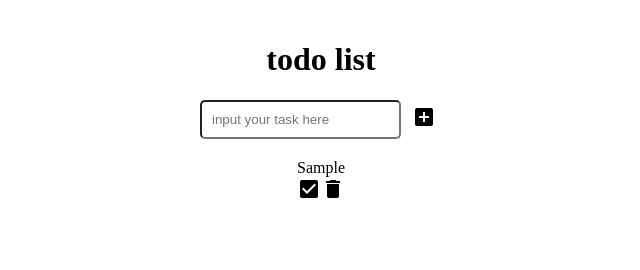
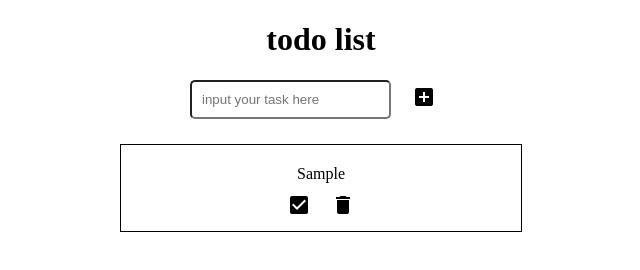
Before and after one commit to codeprospect/todo, a plain HTML site: page index.html in a window 1280 px wide. Both pictures are taken after typing "Sample" into the empty fields and a click on the button "add_box". Shown: the whole page, without its empty margins (319-959 px from the left). Drawn offline with Linux system fonts and the light colour scheme.

Commit message:
converted the div containing tasks into a list and added some styling

```diff
--- a/css/styles.css
+++ b/css/styles.css
@@ -10,14 +10,15 @@ body {
   padding: 10px 20px;
   border-radius: 5px;
   transition: 0.8s;
-  visibility: hidden;
+  display: none;
 }
 
 .message.error {
   background-color: pink;
   border: 2px solid red;
   transition-timing-function: ease-in;
-  visibility: visible;
+  display: flex;
+  justify-content: center;
 }
 
 .container {
@@ -70,9 +71,12 @@ button:focus, input:focus {
 .task-name {
   width: 100%;
   text-align: center;
+  margin: 10px 0px;
 }
 
-
+.material-icons {
+  margin: 0px 10px;
+}
 
 #delete:hover, #cross:hover {
   cursor: pointer;
@@ -90,6 +94,33 @@ button:focus, input:focus {
   color: green;
 }
 
+ul {
+  margin: 0px;
+  padding: 0px;
+  display: flex;
+  justify-content: center;
+  flex-direction: column;
+  align-items: center;
+}
+
+ul li {
+  list-style: none;
+  border: 1px solid black;
+  display: flex;
+  justify-content: center;
+  flex-direction: column;
+  align-items: center;
+  padding: 10px 0px;
+  /* border-radius: 5px; */
+  width: 100%;
+  margin: 5px;
+  transition: all 0.5s ease;
+}
+
+li.done {
+  background-color: #E4F3D8;
+}
+
 @@media only screen and (max-width: 600px) {
   body {
     margin: 5px;
--- a/index.html
+++ b/index.html
@@ -24,9 +24,9 @@
           <i class="material-icons">add_box</i>
         </button>
       </form>
-      <div id="tasks" class="tasks">
+      <ul id="tasks" class="tasks">
 
-      </div>
+      </ul>
       </div>
     </div>
   </body>
--- a/js/script.js
+++ b/js/script.js
@@ -10,6 +10,8 @@ const input = document.querySelector('input');
 const form = document.getElementById('form');
 const taskContainer = document.getElementById('tasks');
 let counter = 0;
+
+//creating a new list item
 
 form.addEventListener('submit', (e) => {
   e.preventDefault();
@@ -32,9 +34,14 @@ const createNewTask = () => {
   } else {
     removeError();
 
-    newCard(newTask, counter, taskContainer);
+    const listItem = document.createElement('li');
 
-    newButtons(counter, taskContainer);
+    newCard(newTask, counter, listItem);
+
+    newButtons(counter, listItem);
+
+    taskContainer.appendChild(listItem);
+
   }
 
 };
@@ -48,7 +55,8 @@ window.addEventListener('click', (e) => {
     //getting the task with the same id as the button
     const taskCrossed = document.getElementById(e.srcElement.id);
     taskCrossed.classList.toggle('cross');
-    taskCrossed.classList.toggle('green');
+    const parent = taskCrossed.parentElement;
+    parent.classList.toggle('done');
   }
 
   //checking if the button clicked is the delete button
@@ -56,11 +64,7 @@ window.addEventListener('click', (e) => {
     //getting the task with the same id as the button
     const taskDeleted = document.getElementById(e.srcElement.id);
     // getting the parent node of the button clicked
-    const currentButtons = e.path[1];
-    //removing the task from the DOM
-    taskDeleted.remove();
-    //removing the buttons from the DOM
-    currentButtons.remove();
+    taskDeleted.parentElement.remove();
 
   }
 });
```
